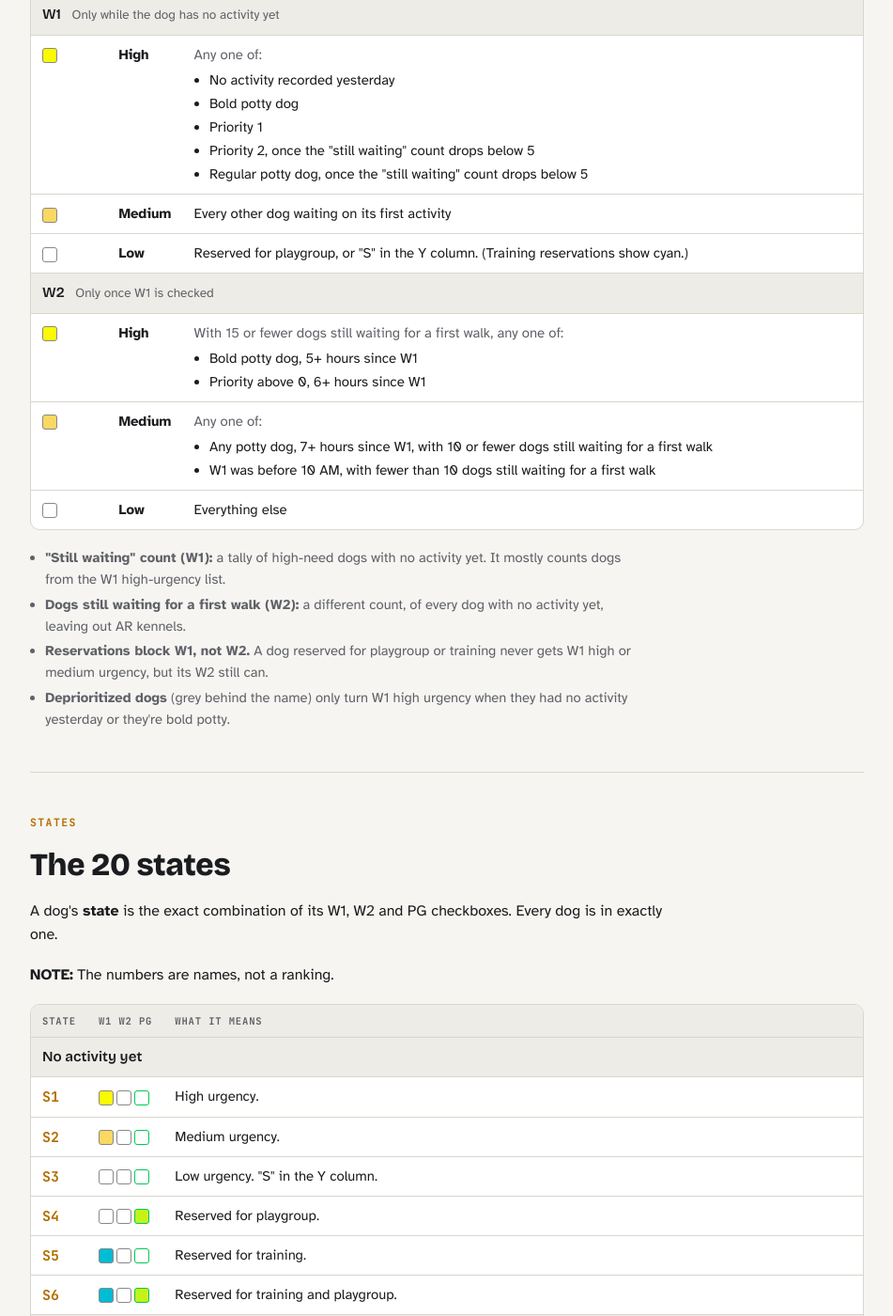
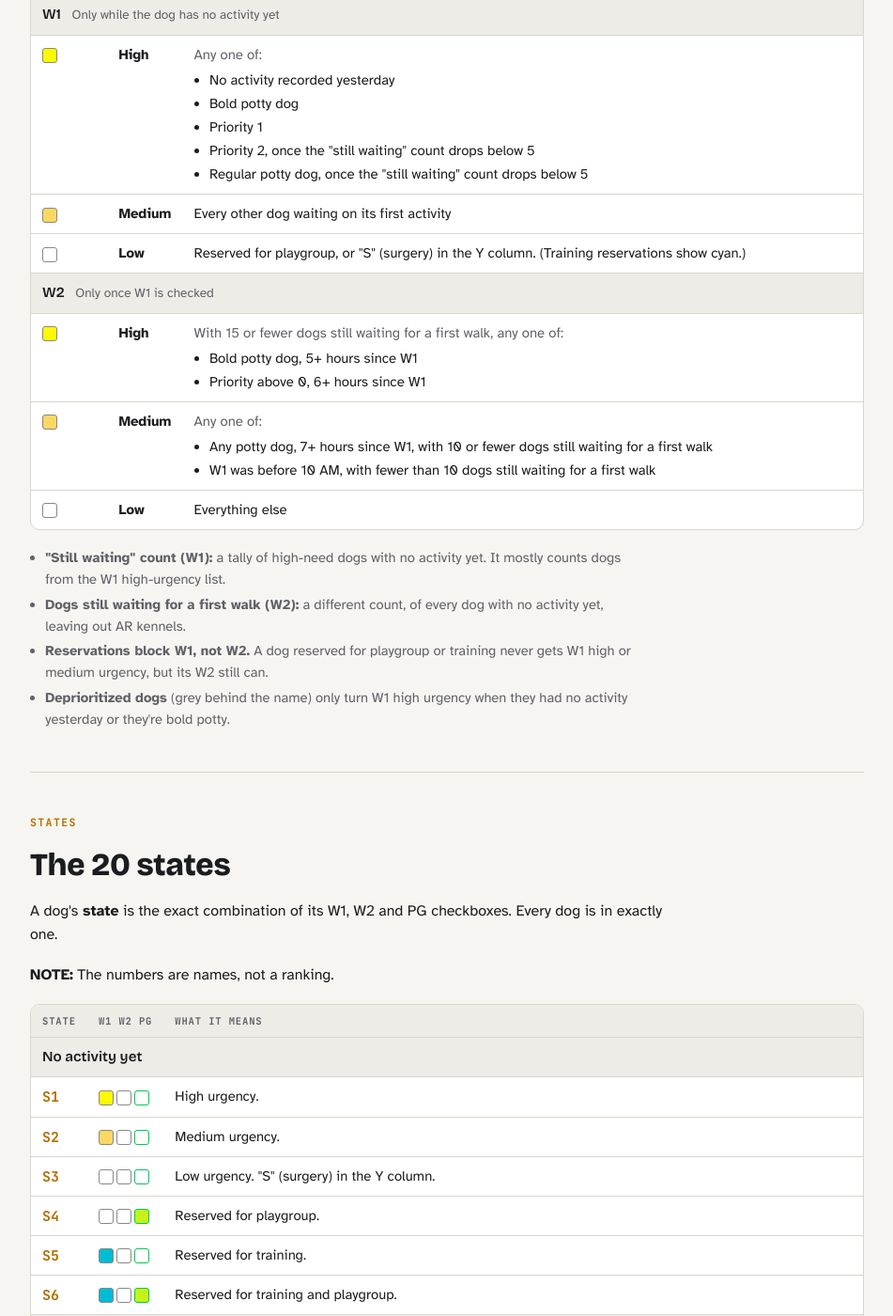
Before and after one commit to kirbsauce/dog-walker-assistant-docs, a Jekyll site: the page walk_order.html, which Jekyll copies as it is, in a window 1280 px wide and 1400 px high, scrolled down 1277 px. Shown: the whole window at 94% size, without its empty margins (164-1115 px from the left). Built offline with Jekyll 4.4.1, drawn with Linux system fonts in a browser that asks for light colours.

Commit message:
Describe "S" in the Y column as a surgery marker, not surgery yesterday
Leads add "S" when they suspect a dog has had surgery, to lower its
urgency. Say that in the FAQ, and label the S3 and W1 low-urgency rows
"S" (surgery).

Co-Authored-By: Claude Opus 5.5 <noreply@anthropic.com>
Claude-Session: https://claude.ai/code/session_01Gn98H5icQkvFvkCZpGcr4i

```diff
--- a/walk_order.html
+++ b/walk_order.html
@@ -313,7 +313,7 @@ img { max-width: 100%; }
       <tr class="band"><th colspan="3" scope="rowgroup">W1 <span class="bandnote">Only while the dog has no activity yet</span></th></tr>
       <tr><td class="ck"><i class="cb y"></i></td><th scope="row" class="lvl">High</th><td><span class="lead">Any one of:</span><ul><li>No activity recorded yesterday</li><li>Bold potty dog</li><li>Priority 1</li><li>Priority 2, once the "still waiting" count drops below 5</li><li>Regular potty dog, once the "still waiting" count drops below 5</li></ul></td></tr>
       <tr><td class="ck"><i class="cb a"></i></td><th scope="row" class="lvl">Medium</th><td>Every other dog waiting on its first activity</td></tr>
-      <tr><td class="ck"><i class="cb"></i></td><th scope="row" class="lvl">Low</th><td>Reserved for playgroup, or "S" in the Y column. (Training reservations show cyan.)</td></tr>
+      <tr><td class="ck"><i class="cb"></i></td><th scope="row" class="lvl">Low</th><td>Reserved for playgroup, or "S" (surgery) in the Y column. (Training reservations show cyan.)</td></tr>
       <tr class="band"><th colspan="3" scope="rowgroup">W2 <span class="bandnote">Only once W1 is checked</span></th></tr>
       <tr><td class="ck"><i class="cb y"></i></td><th scope="row" class="lvl">High</th><td><span class="lead">With 15 or fewer dogs still waiting for a first walk, any one of:</span><ul><li>Bold potty dog, 5+ hours since W1</li><li>Priority above 0, 6+ hours since W1</li></ul></td></tr>
       <tr><td class="ck"><i class="cb a"></i></td><th scope="row" class="lvl">Medium</th><td><span class="lead">Any one of:</span><ul><li>Any potty dog, 7+ hours since W1, with 10 or fewer dogs still waiting for a first walk</li><li>W1 was before 10 AM, with fewer than 10 dogs still waiting for a first walk</li></ul></td></tr>
@@ -343,7 +343,7 @@ img { max-width: 100%; }
       <tr class="band"><th colspan="3" scope="rowgroup">No activity yet</th></tr>
       <tr><th scope="row" class="sid">S1</th><td class="ck"><i class="cb y"></i><i class="cb"></i><i class="cb pg"></i></td><td>High urgency.</td></tr>
       <tr><th scope="row" class="sid">S2</th><td class="ck"><i class="cb a"></i><i class="cb"></i><i class="cb pg"></i></td><td>Medium urgency.</td></tr>
-      <tr><th scope="row" class="sid">S3</th><td class="ck"><i class="cb"></i><i class="cb"></i><i class="cb pg"></i></td><td>Low urgency. "S" in the Y column.</td></tr>
+      <tr><th scope="row" class="sid">S3</th><td class="ck"><i class="cb"></i><i class="cb"></i><i class="cb pg"></i></td><td>Low urgency. "S" (surgery) in the Y column.</td></tr>
       <tr><th scope="row" class="sid">S4</th><td class="ck"><i class="cb"></i><i class="cb"></i><i class="cb pr"></i></td><td>Reserved for playgroup.</td></tr>
       <tr><th scope="row" class="sid">S5</th><td class="ck"><i class="cb c"></i><i class="cb"></i><i class="cb pg"></i></td><td>Reserved for training.</td></tr>
       <tr><th scope="row" class="sid">S6</th><td class="ck"><i class="cb c"></i><i class="cb"></i><i class="cb pr"></i></td><td>Reserved for training and playgroup.</td></tr>
@@ -530,7 +530,7 @@ img { max-width: 100%; }
   </details>
   <details>
     <summary>Why is a dog with "S" in the Y column always low urgency?</summary>
-    <div class="ans"><p>"S" in the Y column means the dog had surgery yesterday. It never gets a high- or medium-urgency W1, so until its first activity it sits in G3, and it goes last in any tie.</p><p>This is separate from a red " - S" at the end of the dog's name, which shows "Recent surgery - NO RUNNING" on its dog page. That flag doesn't change WALK ORDER.</p></div>
+    <div class="ans"><p>"S" in the Y column marks a surgery. Leads add it when they suspect a dog has had surgery, to lower its urgency. The dog never gets a high- or medium-urgency W1, so until its first activity it sits in G3, and it goes last in any tie.</p><p>This is separate from a red " - S" at the end of the dog's name, which shows "Recent surgery - NO RUNNING" on its dog page. That flag doesn't change WALK ORDER.</p></div>
   </details>
   </div>
 
```
